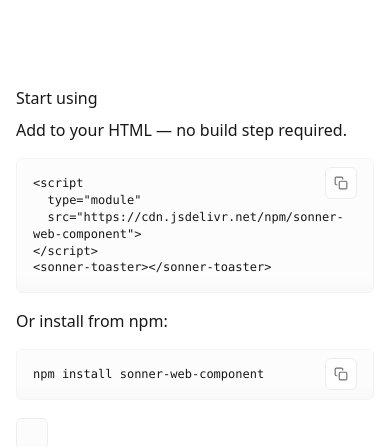
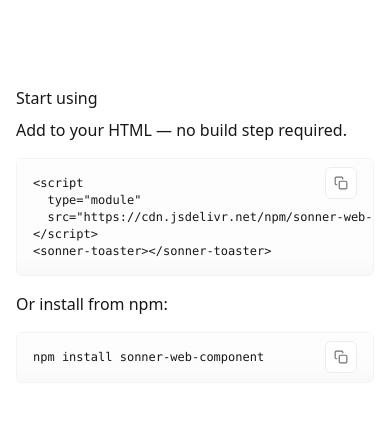
Before and after one commit to joshuadavidthomas/sonner-web-component, a website: page web/index.html in a window 390 px wide. Shown: the part 378-825 px from the top of the page. Drawn offline with Linux system fonts and the light colour scheme.

Commit message:
fix code overflow on mobile

```diff
--- a/web/index.html
+++ b/web/index.html
@@ -437,7 +437,6 @@
 
     .code-wrapper {
       position: relative;
-      overflow: hidden;
       margin-top: var(--spacing-4);
       border-radius: var(--radius);
       border: 1px solid var(--gray3);
@@ -449,7 +448,8 @@
       background: linear-gradient(to top, var(--gray2), var(--gray1) var(--spacing-4));
       font-family: var(--font-mono);
       font-size: var(--text-xs);
-      white-space: pre-wrap;
+      white-space: pre;
+      overflow-x: auto;
       color: var(--gray12);
       line-height: 0;
     }
@@ -555,8 +555,8 @@
 
     .theme-toggle {
       position: fixed;
-      bottom: var(--spacing-4);
-      left: var(--spacing-4);
+      top: var(--spacing-4);
+      right: var(--spacing-4);
       z-index: 100;
       background: var(--gray1);
       color: var(--gray11);
@@ -965,7 +965,8 @@
           <h3>htmx</h3>
           <p class="bridge-desc">Trigger toasts from <code>HX-Trigger</code> response headers.</p>
           <div class="code-wrapper">
-            <pre><code>&lt;script type="module"
+            <pre><code>&lt;script
+  type="module"
   src="https://cdn.jsdelivr.net/npm/sonner-web-component/dist/bridges/htmx.js"&gt;
 &lt;/script&gt;
 
@@ -983,7 +984,8 @@
           <h3>Alpine.js</h3>
           <p class="bridge-desc">Use <code>$toast</code> magic in Alpine expressions.</p>
           <div class="code-wrapper">
-            <pre><code>&lt;script type="module"
+            <pre><code>&lt;script
+  type="module"
   src="https://cdn.jsdelivr.net/npm/sonner-web-component/dist/bridges/alpine.js"&gt;
 &lt;/script&gt;
 
@@ -1001,7 +1003,8 @@
           <h3>fetch</h3>
           <p class="bridge-desc">Automatically reads <code>X-Toasts</code> header from fetch responses.</p>
           <div class="code-wrapper">
-            <pre><code>&lt;script type="module"
+            <pre><code>&lt;script
+  type="module"
   src="https://cdn.jsdelivr.net/npm/sonner-web-component/dist/bridges/fetch.js"&gt;
 &lt;/script&gt;
 
```
